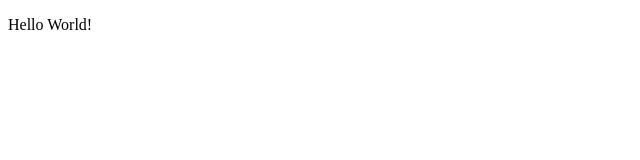
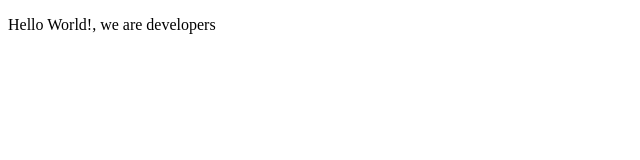
Before and after one commit to lmunozm1702/Microverse-html3, a plain HTML site: page index.html in a window 1280 px wide. Shown: the whole page, without its empty margins (0-640 px from the left). Drawn offline with Linux system fonts and the light colour scheme.

Commit message:
starting test

```diff
--- a/index.html
+++ b/index.html
@@ -7,7 +7,7 @@
   </head>
 
   <body>
-    <p>Hello World!</p>
+    <p>Hello World!, we are developers</p>
 
 
     <script src="https://cdn.freecodecamp.org/testable-projects-fcc/v1/bundle.js"></script>
```
